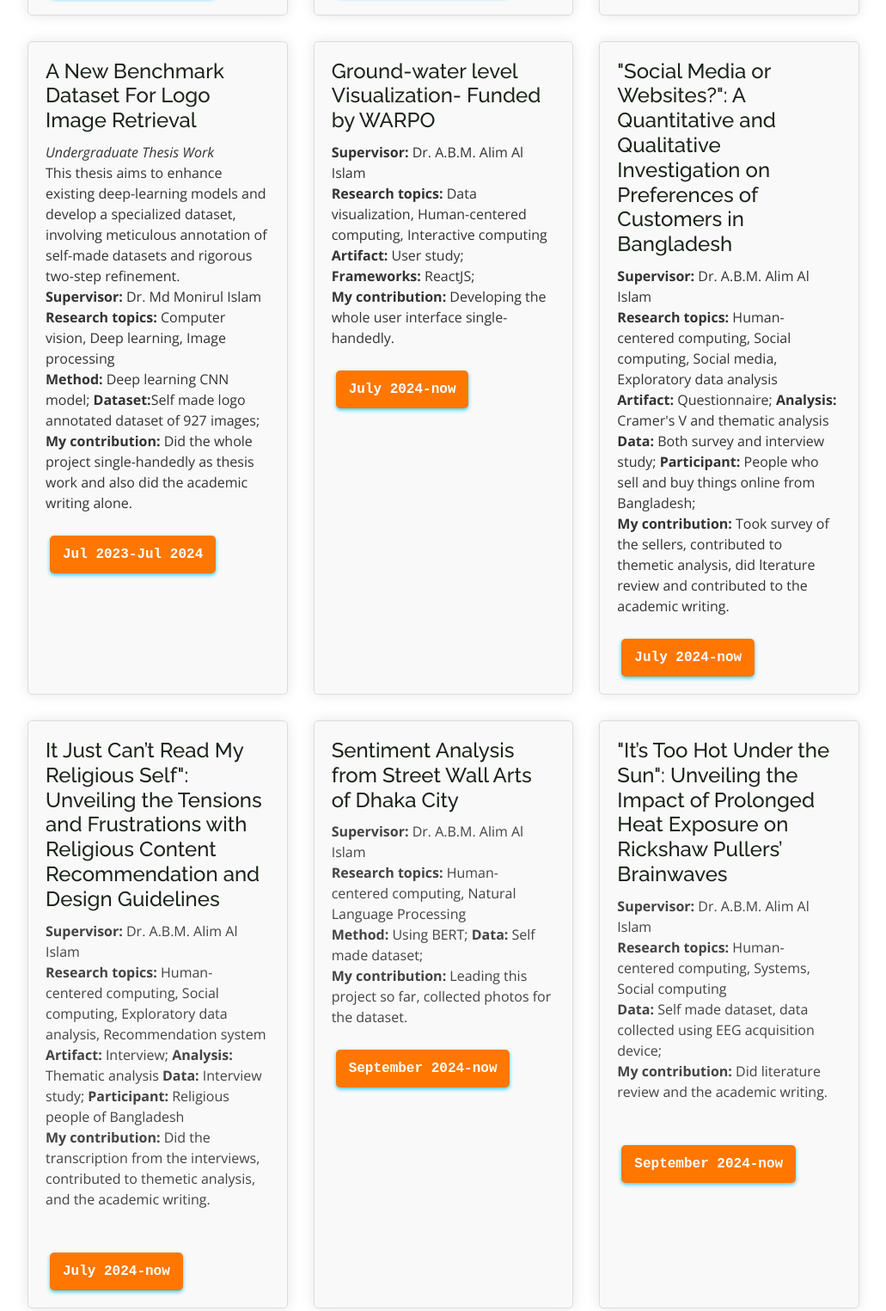
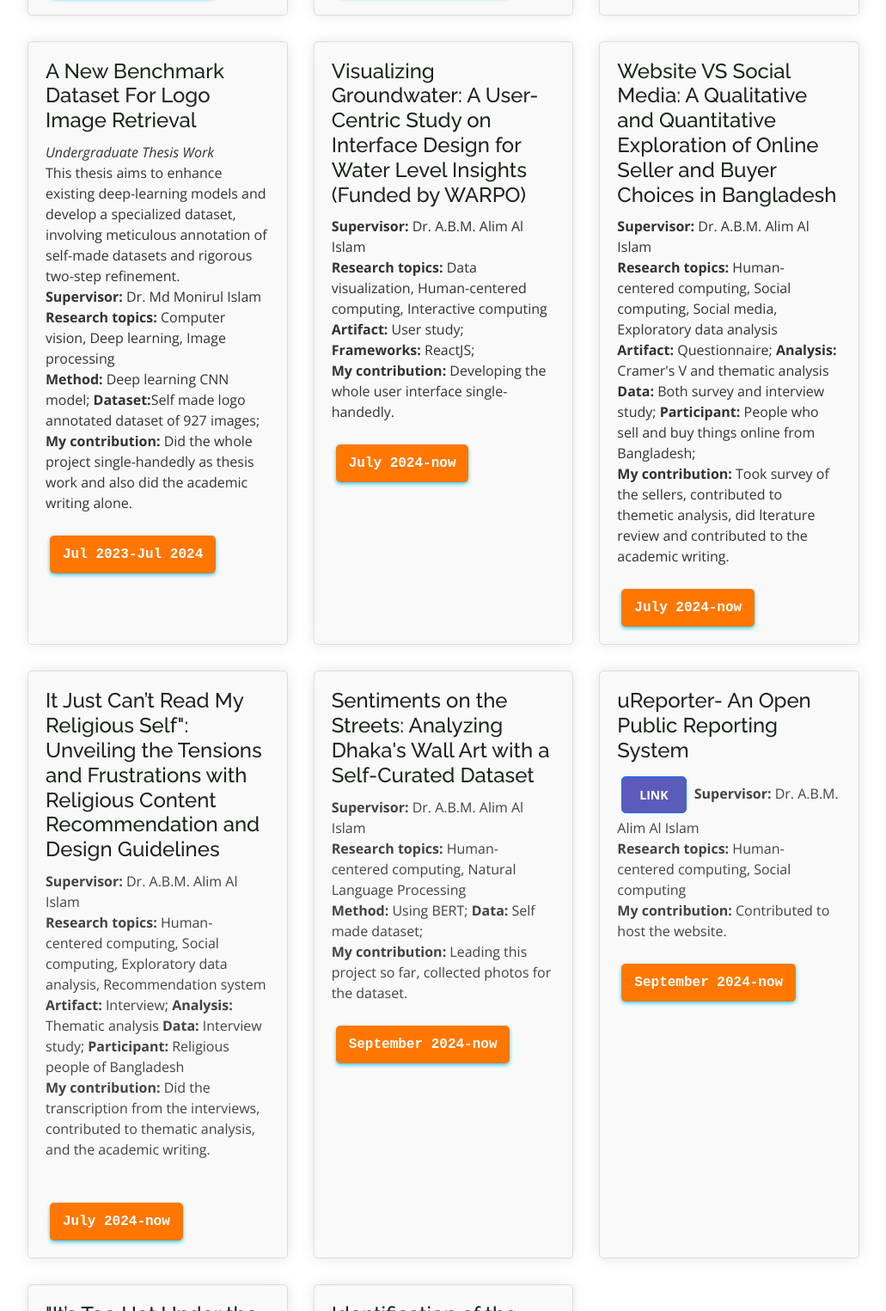
Before and after one commit to saikat212/saikat.github.io, a website: page index.html in a window 1280 px wide. Shown: the part 4544-6069 px from the top of the page at 86% size, without its empty margins (132-1163 px from the left). Drawn offline with nearby package versions, Linux system fonts and the light colour scheme.

Commit message:
final v3

```diff
--- a/index.html
+++ b/index.html
@@ -541,7 +541,7 @@
 
 
   <div class="work-box" data-status="ongoing">
-    <h4> Ground-water level Visualization- Funded by WARPO  </h4>
+    <h4> Visualizing Groundwater: A User-Centric Study on Interface Design for Water Level Insights (Funded by WARPO) </h4>
     <p>
       <b>Supervisor:</b> Dr. A.B.M. Alim Al Islam  <br/>
       <b>Research topics:</b> Data visualization, Human-centered computing, Interactive computing<br/>
@@ -554,7 +554,7 @@
   </div>
 
   <div class="work-box" data-status="ongoing">
-    <h4>"Social Media or Websites?": A Quantitative and Qualitative Investigation on Preferences of Customers in Bangladesh</h4>
+    <h4>Website VS Social Media: A Qualitative and Quantitative Exploration of Online Seller and Buyer Choices in Bangladesh</h4>
 
 
     <p>
@@ -576,7 +576,7 @@
       <b>Research topics:</b>  Human-centered computing, Social computing, Exploratory data analysis, Recommendation system <br/>
       <b>Artifact:</b> Interview; <b>Analysis: </b>   Thematic analysis <b>Data:</b> Interview study;
       <b>Participant:</b> Religious people of Bangladesh <br/>
-      <b>My contribution: </b> Did the transcription from the interviews, contributed to themetic analysis, and the academic writing.<br/>
+      <b>My contribution: </b> Did the transcription from the interviews, contributed to thematic analysis, and the academic writing.<br/>
 
       <br/>
 
@@ -586,7 +586,7 @@
   </div>
 
   <div class="work-box" data-status="ongoing">
-    <h4> Sentiment Analysis from Street Wall Arts of Dhaka City </h4>
+    <h4> Sentiments on the Streets: Analyzing Dhaka's Wall Art with a Self-Curated Dataset </h4>
 
       <b>Supervisor:</b> Dr. A.B.M. Alim Al Islam  <br/>
       <b>Research topics:</b>  Human-centered computing, Natural Language Processing <br/>
@@ -598,6 +598,17 @@
 
     <span class="year">September 2024-now</span>
   </div>
+  <div class="work-box" data-status="ongoing">
+    <h4> uReporter- An Open Public Reporting System </h4> <a href="https://ureporter.cse.buet.ac.bd/" class="btn btn-primary" target="_blank">LINK</a>
+      <b>Supervisor:</b> Dr. A.B.M. Alim Al Islam  <br/>
+      <b>Research topics:</b>  Human-centered computing, Social computing<br/>
+      <b>My contribution: </b> Contributed to host the website.<br/>
+
+
+    </p>
+
+    <span class="year">September 2024-now</span>
+  </div>
 
   <div class="work-box" data-status="ongoing">
     <h4> "It’s Too Hot Under the Sun": Unveiling the Impact of Prolonged Heat Exposure on Rickshaw Pullers’ Brainwaves </h4>
@@ -627,6 +638,7 @@
 
     <span class="year">October 2024-now</span>
   </div>
+
 
   </div>
 
@@ -1161,12 +1173,12 @@
       <h2>Curriculum Vitae</h2>
     </div>
     <div class="download-link">
-      <a href="https://drive.usercontent.google.com/u/0/uc?id=1tylFdGCFi9i1pZmCqnpNoaM9G0k_qH1X&export=download" target="_blank" class="download-button">
+      <a href="https://drive.usercontent.google.com/u/0/uc?id=1FK0PcwVaRiug4lMq4dkgEs-6vSLDCCee&export=download" target="_blank" class="download-button">
         <i class="fas fa-download"></i> Download CV</a>
     </div>
 
     <div class="iframe-container">
-      <iframe src="https://drive.google.com/file/d/1tylFdGCFi9i1pZmCqnpNoaM9G0k_qH1X/preview" allowfullscreen></iframe>
+      <iframe src="https://drive.google.com/file/d/1FK0PcwVaRiug4lMq4dkgEs-6vSLDCCee/preview" allowfullscreen></iframe>
     </div>
   </div>
 </section>
```
